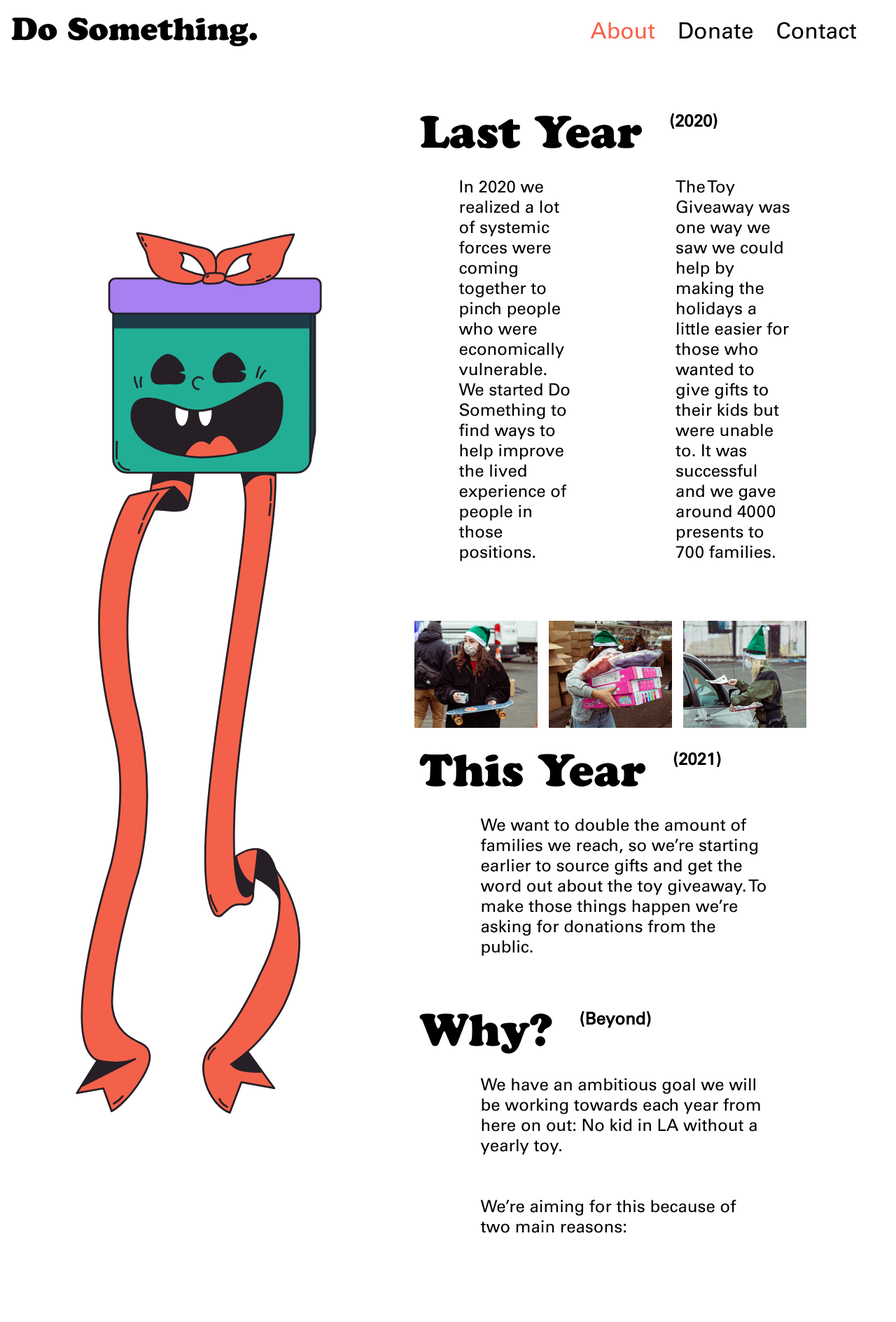
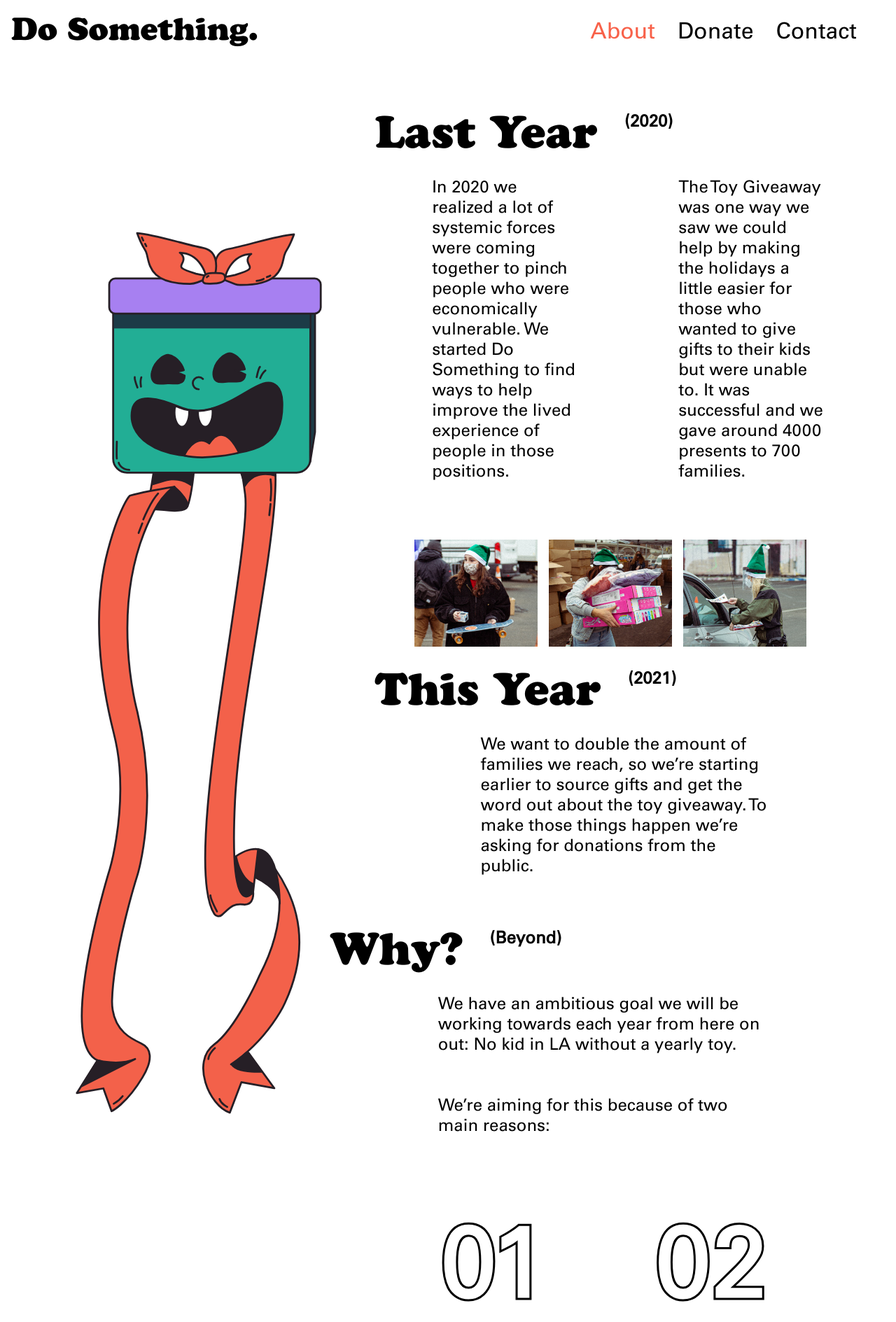
Before and after one commit to production-club/do-something, a React (Create React App) app: page /#/about in a window 1280 px wide. Shown: the top 1889 px of the page at 70% size. Built offline with nearby package versions, Linux system fonts and the light colour scheme.

Commit message:
fixed margins on abt desktop

```diff
--- a/src/About.module.css
+++ b/src/About.module.css
@@ -202,11 +202,16 @@
   .HomePFlex {
     display: flex;
     padding: 0;
+    width: 55vw;
+    margin-left: -3vw;
     height: auto;
   }
-  .HomePFlex p {
-    padding: 0;
-    width: 100%;
+  .HeadingWrapper:first-child {
+    margin-left: -5vw;
+  }
+
+  .WhyWrapper {
+    margin-left: -5vw;
   }
   .TabletPictures {
     height: 200vh;
--- a/src/pages/About.js
+++ b/src/pages/About.js
@@ -82,18 +82,20 @@ const About = () => {
             To make those things happen we’re asking for donations from the
             public.
           </p>
+          <div className={styles.WhyWrapper}>
             <div className={styles.HeadingWrapper}>
               <h1>Why?</h1>
               <h3>(Beyond)</h3>
             </div>
             <p>
-            We have an ambitious goal we will be working towards each year from
-            here on out: No kid in LA without a yearly toy.
+              We have an ambitious goal we will be working towards each year
+              from here on out: No kid in LA without a yearly toy.
               <br />
               <br />
               <br />
               We’re aiming for this because of two main reasons:
             </p>
+          </div>
           <div className={styles.ReasonsWhy}>
             <div className={styles.WhyInnerWrapper}>
               <h1 className={styles.h1Outline}>01</h1>
```
Lines whose indentation alone changed are shown as unchanged.
